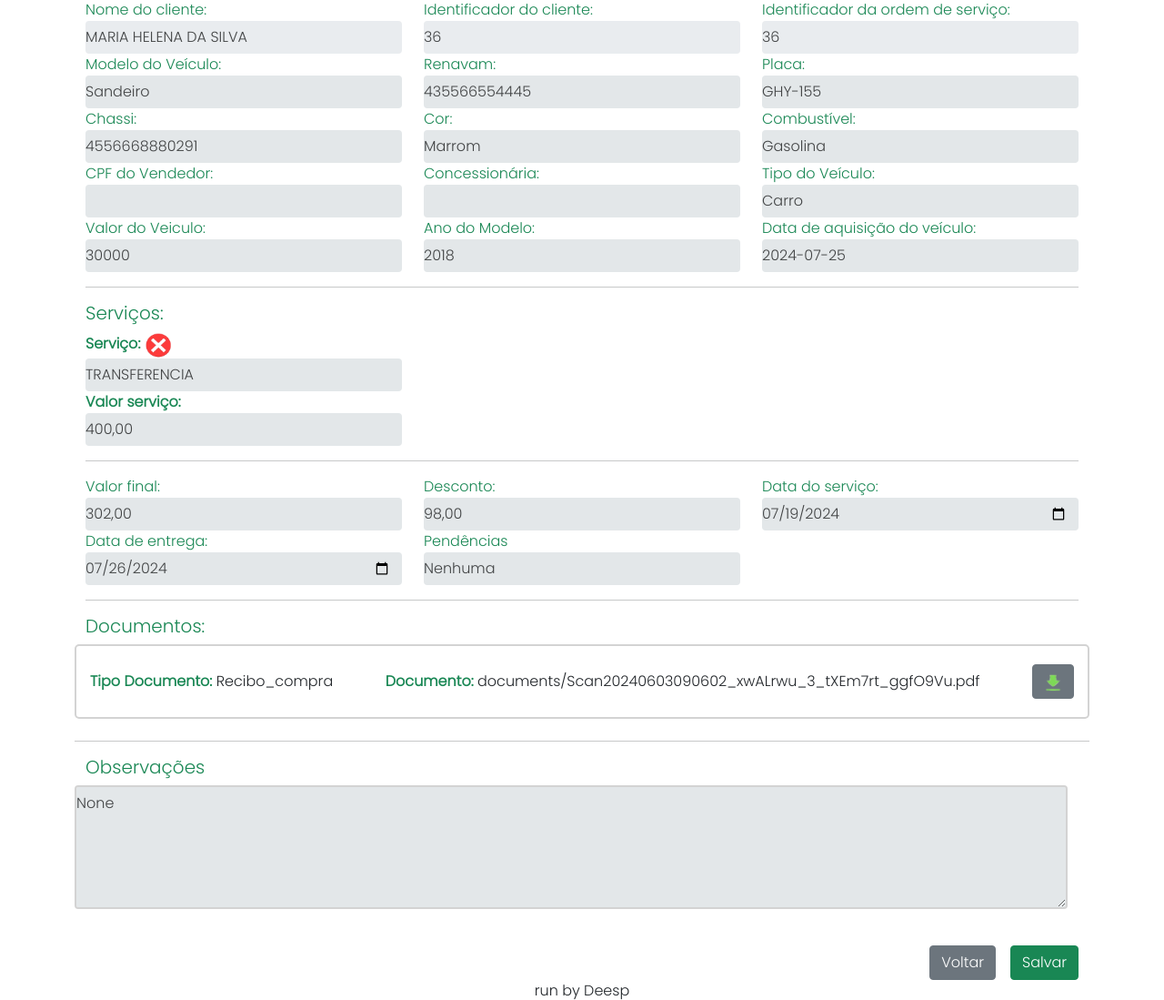
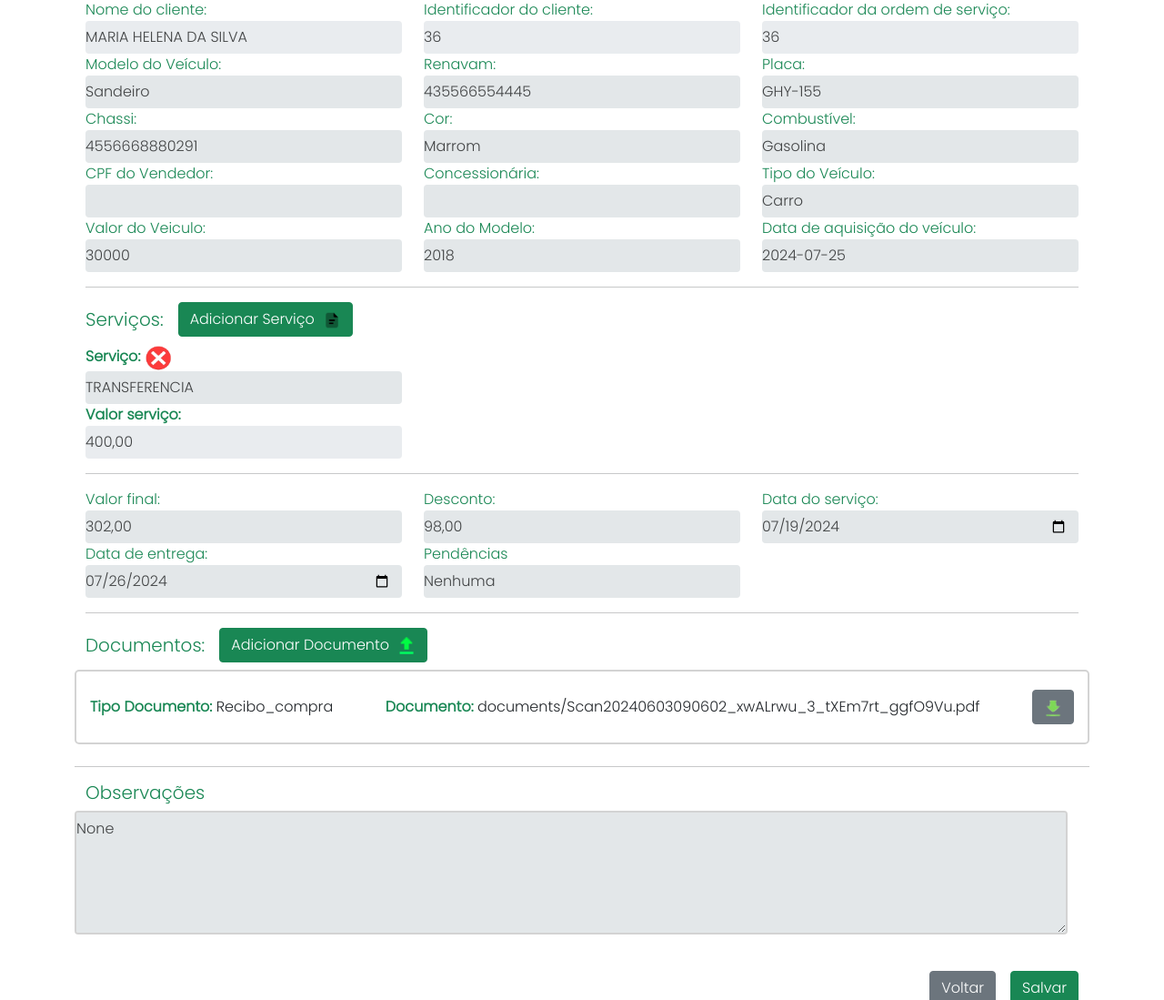
Before and after one commit to rafalimma/ERPDespachante, a Django app: page /home/editar_os/36/ in a window 1280 px wide. Shown: the part 161-1260 px from the top of the page at 91% size. Run offline with Django 5.2, Linux system fonts and the light colour scheme; data comes from the database, SQL or seed files in the repository; both versions use the stored data as it was after the commit; some libraries are stand-ins or nearby versions.

Commit message:
Adição de serviço a ordem de serviço já criada

```diff
--- a/OS/templates/editaros.html
+++ b/OS/templates/editaros.html
@@ -124,6 +124,48 @@
                 </div>
             </div>
         </div>
+
+        <!-- MODAL PARA A ADIÇÃO DE UM NOVO SERVIÇO -->
+
+        <div class="modal fade" id="AddServico" tabindex="-1" role="dialog" aria-labelledby="AddServicoLabel" aria-hidden="true">
+            <div class="modal-dialog" role="document">
+                <div class="modal-content">
+                    <div class="modal-header">
+                        <h5 class="modal-title" id="AddServicoLabel">Adicionar novo serviço</h5>
+                        <button type="button" class="close" data-dismiss="modal" aria-label="Close">
+                            <span aria-hidden="true">&times;</span>
+                        </button>
+                    </div>
+                    <div class="modal-body">
+                        <form method="POST" action="{% url 'adicionar_servico' ordem_servico.id %}" id="AddForm"> {% csrf_token %}
+                            <div class="form-group">
+                                <label for="nome-servico">Nome do Serviço</label>
+                                <input type="hidden" id="id_novo_servico" name="id_novo_servico">
+                                <input name="nome_do_servico" required type="text" list="lista-servicos" class="form-control readonly-input" id="nome_do_servico" placeholder="Escolha um serviço" onchange="buscarServico(this)" autocomplete="off">
+                                <datalist id="lista-servicos">
+                                    {% for servico in servicos %}
+                                        <option value="{{ servico.nome }}"></option>
+                                    {% endfor %}
+                                </datalist>
+                            </div>
+                            <div class="form-group">
+                                <label for="descricao-servico">Descrição do serviço:</label>
+                                <input name="descricao" readonly type="text" class="form-control readonly-input" id="descricaoServico">
+                            </div>
+                            <div class="form-group">
+                                <label for="valor-servico">Valor:</label>
+                                <input type="text" readonly name="valor_servico" class="form-control readonly-input" id="valor_novo_servico">
+                            </div>
+                            <div class="modal-footer">
+                                <button type="button" class="btn btn-secondary" data-dismiss="modal">Fechar</button>
+                                <button type="submit" class="btn btn-success">Adiçionar Serviço</button>
+                            </div>
+                        </form>
+                    </div>
+                </div>
+            </div>
+        </div>
+
         <div class="container">
             <form id="editarform" action="{% url 'form_edicao_os' %}" method="POST" enctype="multipart/form-data">{% csrf_token %}
                 <div class="row">
@@ -203,8 +245,14 @@
                     </div>
                 </div>
                 <hr>
+                <div class="col-auto d-flex align-items-center">
+                    <h5 class="text-success">Serviços:</h5>
+                    <a href="" class="btn btn-success ms-3 mb-2" data-toggle="modal" data-target="#AddServico" title="ADICIONAR SERVICO">
+                        Adicionar Serviço <img src="{% static 'images/new_service.png' %}" alt="" style="margin-left: 5px; width: 20px;">
+                    </a>
+                </div>
+
                 <div class="row">
-                    <h5 class="text-success">Serviços:</h5>
                     {% for servico_os in servicos_os %}
                         <!-- vai retornar uma instancia de Servico pois servicos_os = Servico_os.objects.filter(os_id=ordem_servico).select_related('servico_id') -->
                         {% with contador=forloop.counter %}
@@ -223,7 +271,7 @@
                                     {% endfor %}
                                 </div>
                                 <p><strong class="text-success"> Valor serviço: </strong></p>
-                                <input type="text" class="valor-servico form-control readonly-input" id="valorServicoField{{ contador }}" name="valor_servico{{ contador }}" value="{{ servico_os.valor_servico }}">
+                                <input type="text" class="valor-servico form-control readonly-input" readonly id="valorServicoField{{ contador }}" name="valor_servico{{ contador }}" value="{{ servico_os.valor_servico }}">
                                 <input type="hidden" name="id_servico{{ contador }}" id="idServicoField{{ contador }}" value = "{{ servico_os.servico_id }}">
                             </div>
                         {% endwith %}
@@ -258,7 +306,12 @@
                 </div>
                 <hr>
                 <div class="row">
-                    <h5 class="text-success">Documentos:</h5>
+                    <div class="col-auto d-flex align-items-center">
+                        <h5 class="text-success">Documentos:</h5>
+                        <a href="#" class="btn btn-success ms-3 mb-2" data-toggle="modal" data-target="#AddDoc" data-url="#" title="ADICIONAR DOCUMENTO">
+                            Adicionar Documento <img src="{% static 'images/upload-green.png' %}" style="margin-left: 5px; width: 20px;">
+                        </a>
+                    </div>
                     <div class="col-12 document-list">
                         {% for documento in documentos %}
                         <div class="document-item">
@@ -284,11 +337,36 @@
     </div>
     <script>
 
+        function buscarServico(inputElement) {
+            console.log("entrou na função");
+            let id_novo_servico = document.getElementById("id_novo_servico");
+            let servico = inputElement.value;
+            console.log("nome do servico escolhido: ", servico)
+            let descricao_servico = document.getElementById("descricaoServico");
+            let valor_servico = document.getElementById('valor_novo_servico');
+
+            $.ajax({
+                url: "{% url 'buscar_servico' %}",
+                type: "GET",
+                data: {
+                    'servico': servico
+                },
+                success: function (data) {
+                    if (data) {
+                        id_novo_servico.value = data.id_servico;
+                        descricao_servico.value = data.desc;
+                        valor_servico.value = data.valor_total;
+                    }
+                }
+            });
+        }
+
         document.addEventListener('DOMContentLoaded', function () {
             let isFormSubmitted = false;
 
             const form = document.getElementById('editarform');
-            const modal_form = document.getElementById('deleteForm')
+            const modal_delete = document.getElementById('deleteForm')
+            const modal_add = document.getElementById('AddForm');
             console.log(form);
 
             // Monitorar o envio do formulário
@@ -296,13 +374,15 @@
                 isFormSubmitted = true;
             });
 
-            modal_form.addEventListener('submit', function () {
+            modal_delete.addEventListener('submit', function () {
+                isFormSubmitted = true;
+            });
+            modal_add.addEventListener('submit', function () {
                 isFormSubmitted = true;
             });
 
             window.addEventListener('beforeunload', function (event) {
                 if (!isFormSubmitted) {
-                    console.log('entrou');
                     const message = 'Você tem alterações não salvas. Tem certeza de que deseja sair?';
                     event.returnValue = message; // Requerido para alguns navegadores
                     return message; // Requerido para outros navegadores
--- a/OS/views.py
+++ b/OS/views.py
@@ -205,9 +205,11 @@ def buscar_servico(request):
     servico = request.GET.get('servico', None)
     if servico:
         servico_escolhido = Servico.objects.filter(nome=servico).first()
+        print('servico escolhido:', servico_escolhido)
         if servico_escolhido:
             data = {
                 'id_servico': servico_escolhido.pk,
+                'desc': servico_escolhido.descricao,
                 'valor_total': servico_escolhido.valor_total,
             }
             return JsonResponse(data)
@@ -325,10 +327,28 @@ def form_edicao_os(request):
         return redirect('ordem_servico')
     return redirect('ordem_servico')
 
+def adicionar_servico(request, id):
+    ordem_servico = get_object_or_404(OrdemServico, id=id)
+    if request.method == 'POST':
+        id_servico = request.POST.get('id_novo_servico')
+        valor_servico = request.POST.get('valor_servico')
+        # buscando o id do servico, porque servico_id em Servico_os tem que ser uma instancia de Servico
+        id_servico = get_object_or_404(Servico, id=id_servico)
+        novo_servico = Servico_os(os_id=ordem_servico, servico_id=id_servico, valor_servico=valor_servico)
+        novo_servico.save()
+        messages.success(request, 'Serviço adicionado com sucesso!')
+        return HttpResponseRedirect(request.META.get('HTTP_REFERER', '/'))
+    else:
+        print('erro ao adicionar.')
+        return redirect(reverse('home'))
+
+
 def excluir_servico(request, id):
+    print("entrou na função de exclusao de servico")
     if request.method == 'POST':
         id_ordem_servico = request.POST.get('id_ordem_servico')
         servico = get_object_or_404(Servico_os, id=id)
+        print('aqui foi')
         servico.delete()
         messages.success(request, 'Serviço excluido com sucesso!')
         return HttpResponseRedirect(request.META.get('HTTP_REFERER', '/'))
--- a/home/urls.py
+++ b/home/urls.py
@@ -27,7 +27,8 @@ urlpatterns = [
     path('consultar_os/<str:id>/', osviews.consultar_os, name='consultar_os'),
     path('editar_os/<str:id>/', osviews.editar_os, name='editar_os'),
     path('form_edicao_os', osviews.form_edicao_os, name='form_edicao_os'),
-    path('excluir_servico/<str:id>', osviews.excluir_servico, name='excluir_servico'),
+    path('excluir_servico/<str:id>/', osviews.excluir_servico, name='excluir_servico'),
+    path('adicionar_servico/<str:id>/', osviews.adicionar_servico, name='adicionar_servico'),
     path('filtrar_os', osviews.filtrar_os, name='filtrar_os'),
     path('atualizar_status', osviews.atualizar_status, name='atualizar_status'),
     path('imprimir_os/<str:id>', osviews.imprimir_os, name='imprimir_os'),
```
Also changed, not shown: OS/static/images/new_service.png (added), OS/static/images/upload-green.png (added), OS/static/images/upload.png (added), db.sqlite3.
